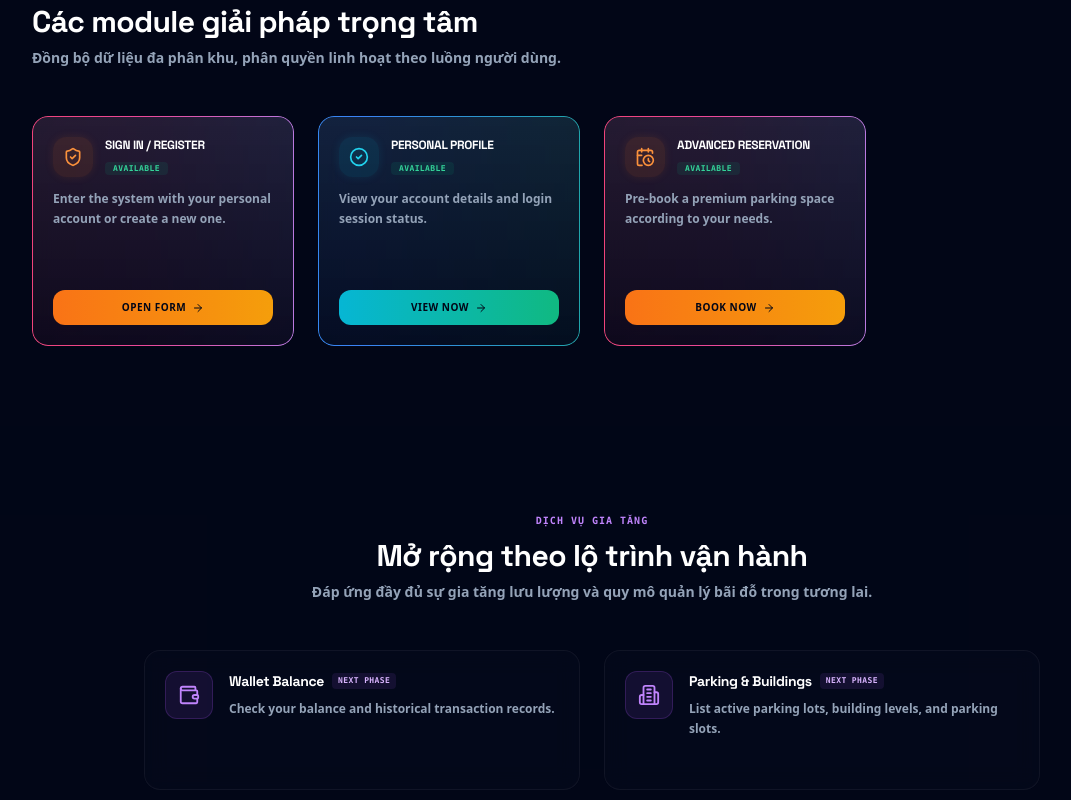
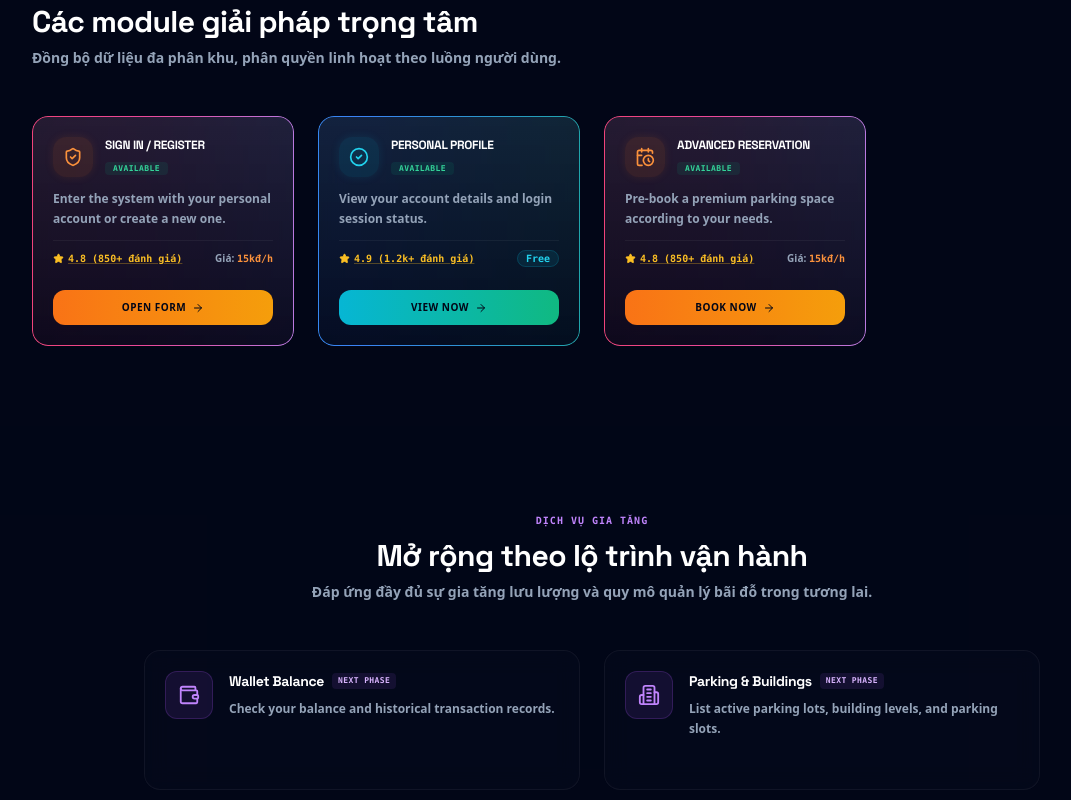
Before and after one commit to locphamxuan/ParkingManagement_FE_WDP301, a React (Vite) app: page / in a window 1280 px wide. Shown: the part 2280-3080 px from the top of the page, without its empty margins (48-1119 px from the left). Built offline with nearby package versions, Linux system fonts and the light colour scheme; no server answers.

Commit message:
feat(ui): add customer ratings and package pricing to homepage ModuleCards

```diff
--- a/src/pages/HomePage.tsx
+++ b/src/pages/HomePage.tsx
@@ -19,6 +19,7 @@ import {
   ScanLine,
   ShieldCheck,
   Ticket,
+  Star,
   Wallet,
   User,
   ChevronDown,
@@ -299,6 +300,33 @@ function ModuleCard({
             </div>
           </div>
           <p className="mt-3 text-xs text-slate-400 leading-relaxed font-semibold">{module.description}</p>
+
+          {/* Rating / Feedback & Reference Price */}
+          {module.available && (
+            <div className="mt-3 pt-2.5 border-t border-white/5 flex items-center justify-between gap-2 text-[10px]">
+              {/* Rating stars & Link */}
+              <button
+                onClick={(e) => {
+                  e.stopPropagation();
+                  onAction({ id: 'feedback' });
+                }}
+                className="flex items-center gap-1 text-amber-400 hover:text-amber-300 transition-colors font-mono font-black group/rating"
+                title="Xem đánh giá của khách hàng"
+              >
+                <Star size={11} fill="currentColor" className="group-hover/rating:scale-110 transition-transform" />
+                <span className="underline decoration-amber-400/30 group-hover/rating:decoration-amber-400">{module.id === 'profile' ? '4.9 (1.2k+ đánh giá)' : '4.8 (850+ đánh giá)'}</span>
+              </button>
+
+              {/* Reference Price */}
+              <div className="text-slate-400 font-extrabold">
+                {module.id === 'profile' ? (
+                  <span className="text-[10px] bg-cyan-500/10 text-cyan-400 border border-cyan-500/20 px-2 py-0.5 rounded-md font-mono">Free</span>
+                ) : (
+                  <span>Giá: <strong className="text-orange-400 font-mono">15kđ/h</strong></span>
+                )}
+              </div>
+            </div>
+          )}
         </div>
 
         <div className="mt-4 relative z-20">
```
